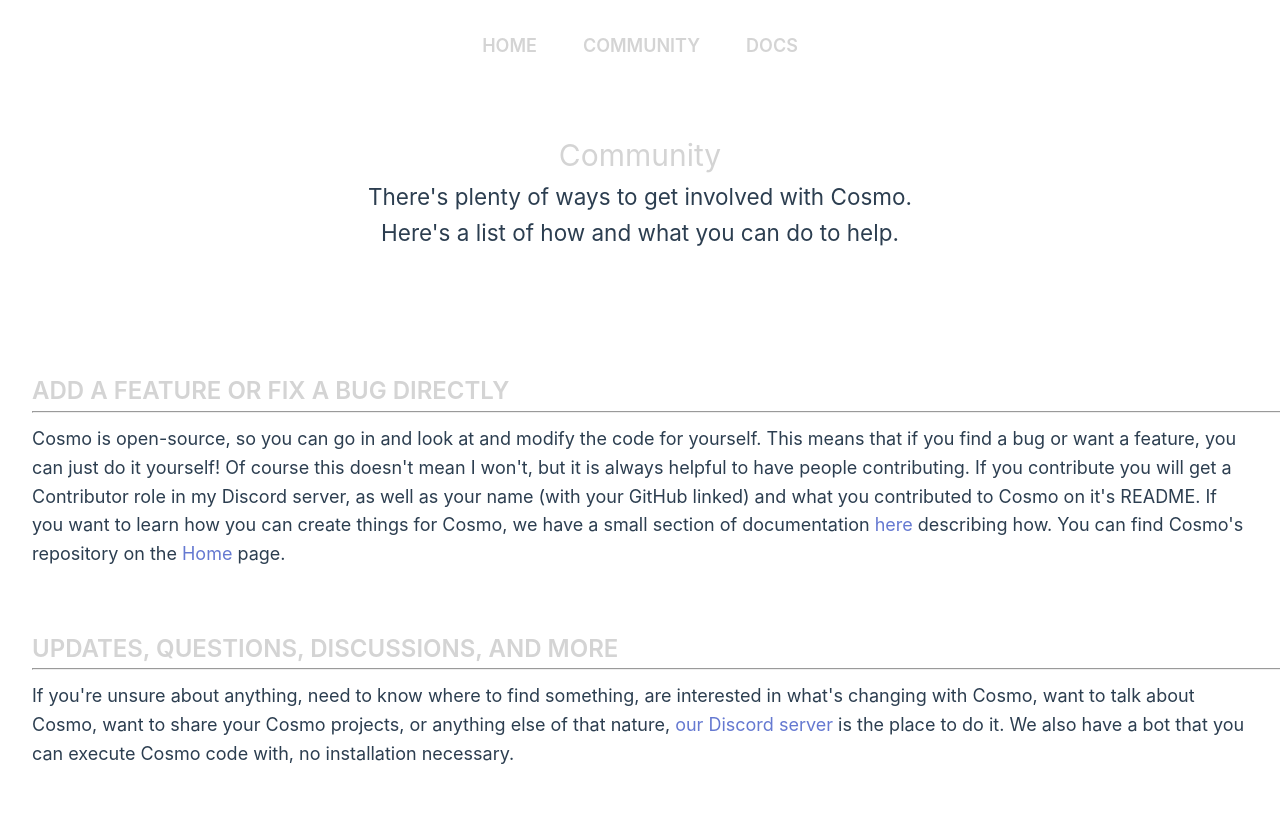
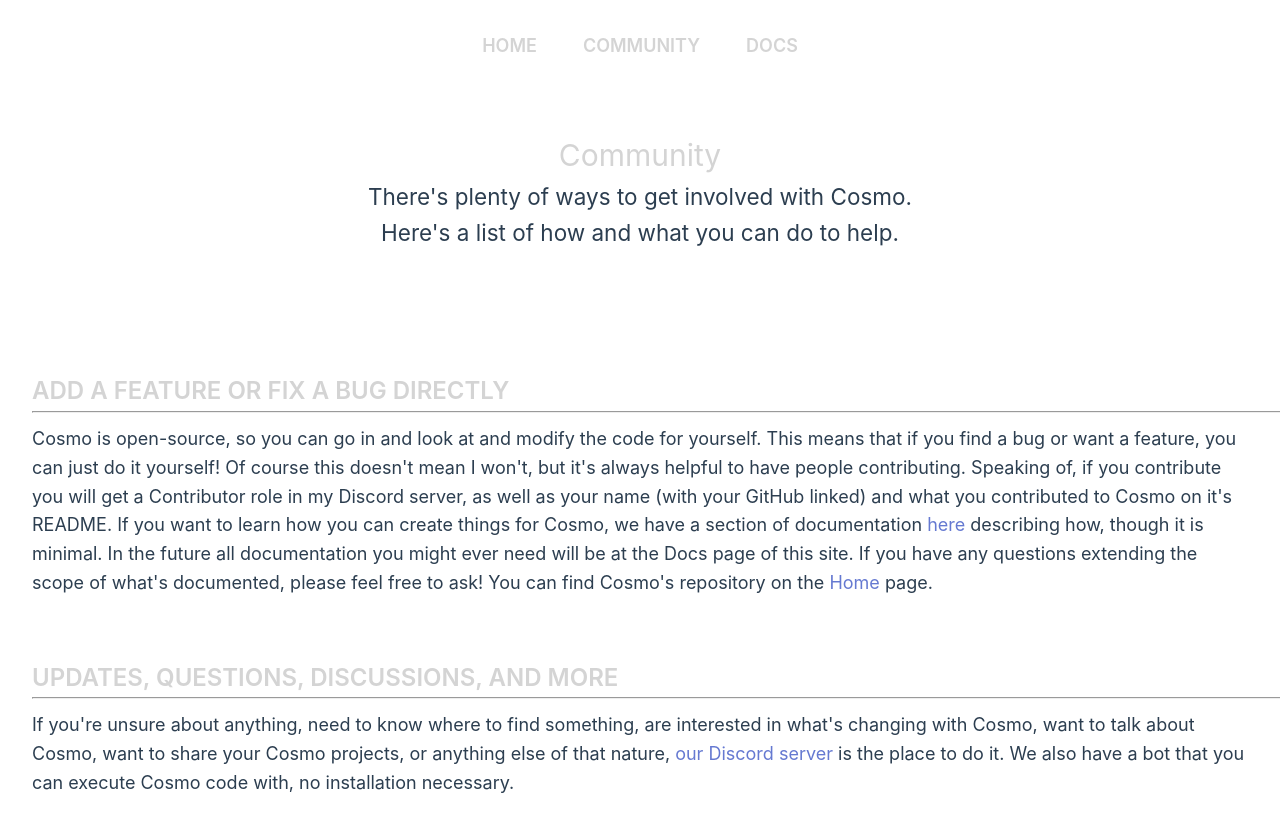
Before and after one commit to p-programming-language/website, a Vue app: page /community in a window 1280 px wide. Shown: the top 832 px of the page. Built offline with nearby package versions, Linux system fonts and the light colour scheme.

Commit message:
feat: extend 1st section of community page

```diff
--- a/src/components/HowToHelp.vue
+++ b/src/components/HowToHelp.vue
@@ -4,7 +4,7 @@
 
 <template>
   <ListBlock title="Add a feature or fix a bug directly">
-    Cosmo is open-source, so you can go in and look at and modify the code for yourself. This means that if you find a bug or want a feature, you can just do it yourself! Of course this doesn't mean I won't, but it is always helpful to have people contributing. If you contribute you will get a Contributor role in my Discord server, as well as your name (with your GitHub linked) and what you contributed to Cosmo on it's README. If you want to learn how you can create things for Cosmo, we have a small section of documentation <a class="nice-hl" href="https://github.com/cosmo-lang/cosmo/wiki/Contributing">here</a> describing how. You can find Cosmo's repository on the <router-link class="nice-hl" to="/">Home</router-link> page.
+    Cosmo is open-source, so you can go in and look at and modify the code for yourself. This means that if you find a bug or want a feature, you can just do it yourself! Of course this doesn't mean I won't, but it's always helpful to have people contributing. Speaking of, if you contribute you will get a Contributor role in my Discord server, as well as your name (with your GitHub linked) and what you contributed to Cosmo on it's README. If you want to learn how you can create things for Cosmo, we have a section of documentation <a class="nice-hl" href="https://github.com/cosmo-lang/cosmo/wiki/Contributing">here</a> describing how, though it is minimal. In the future all documentation you might ever need will be at the Docs page of this site. If you have any questions extending the scope of what's documented, please feel free to ask! You can find Cosmo's repository on the <router-link class="nice-hl" to="/">Home</router-link> page.
   </ListBlock>
   <ListBlock title="Updates, questions, discussions, and more">
     If you're unsure about anything, need to know where to find something, are interested in what's changing with Cosmo, want to talk about Cosmo, want to share your Cosmo projects, or anything else of that nature, <a class="nice-hl" href="https://discord.gg/WHyHh39dwh">our Discord server</a> is the place to do it. We also have a bot that you can execute Cosmo code with, no installation necessary.
```
